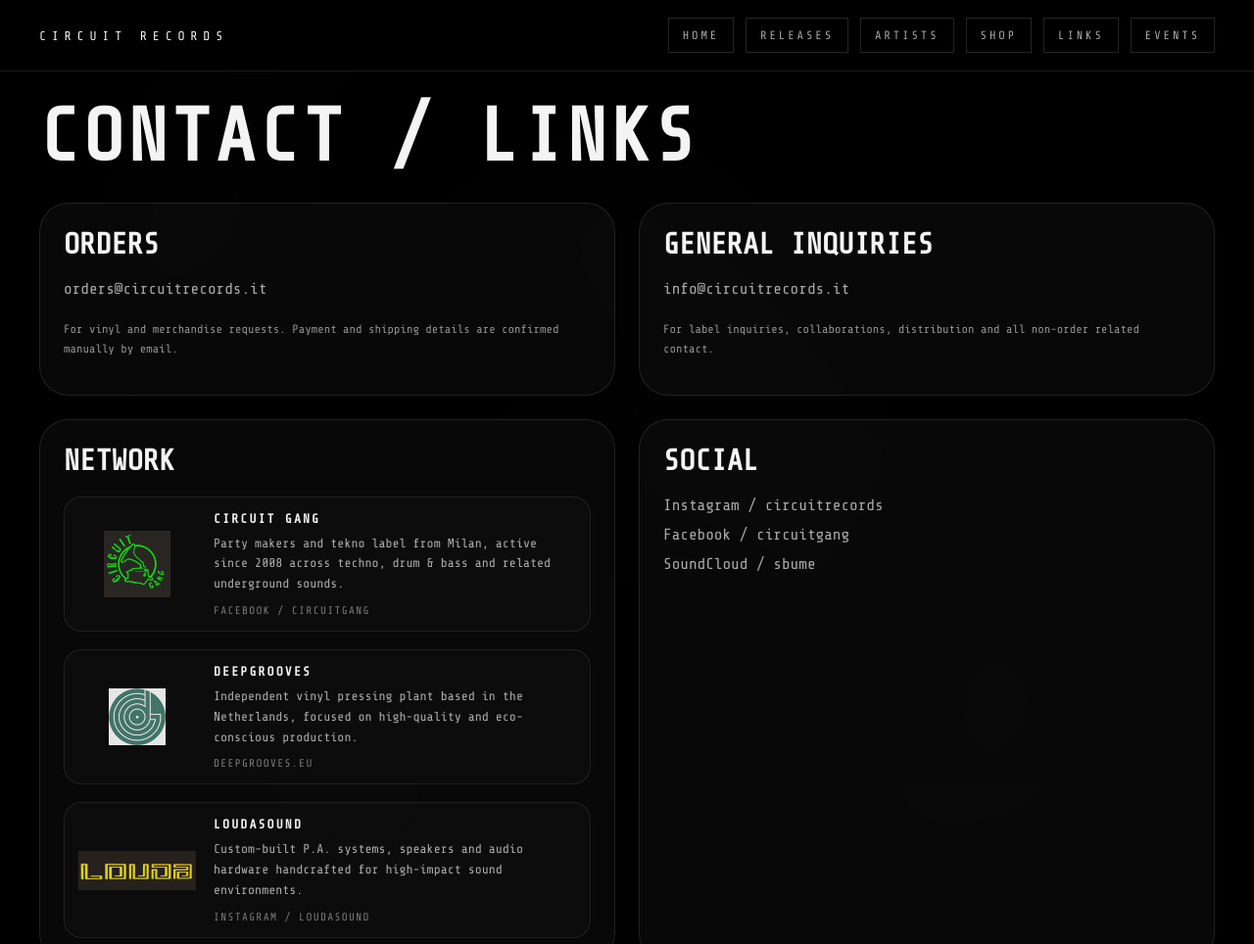
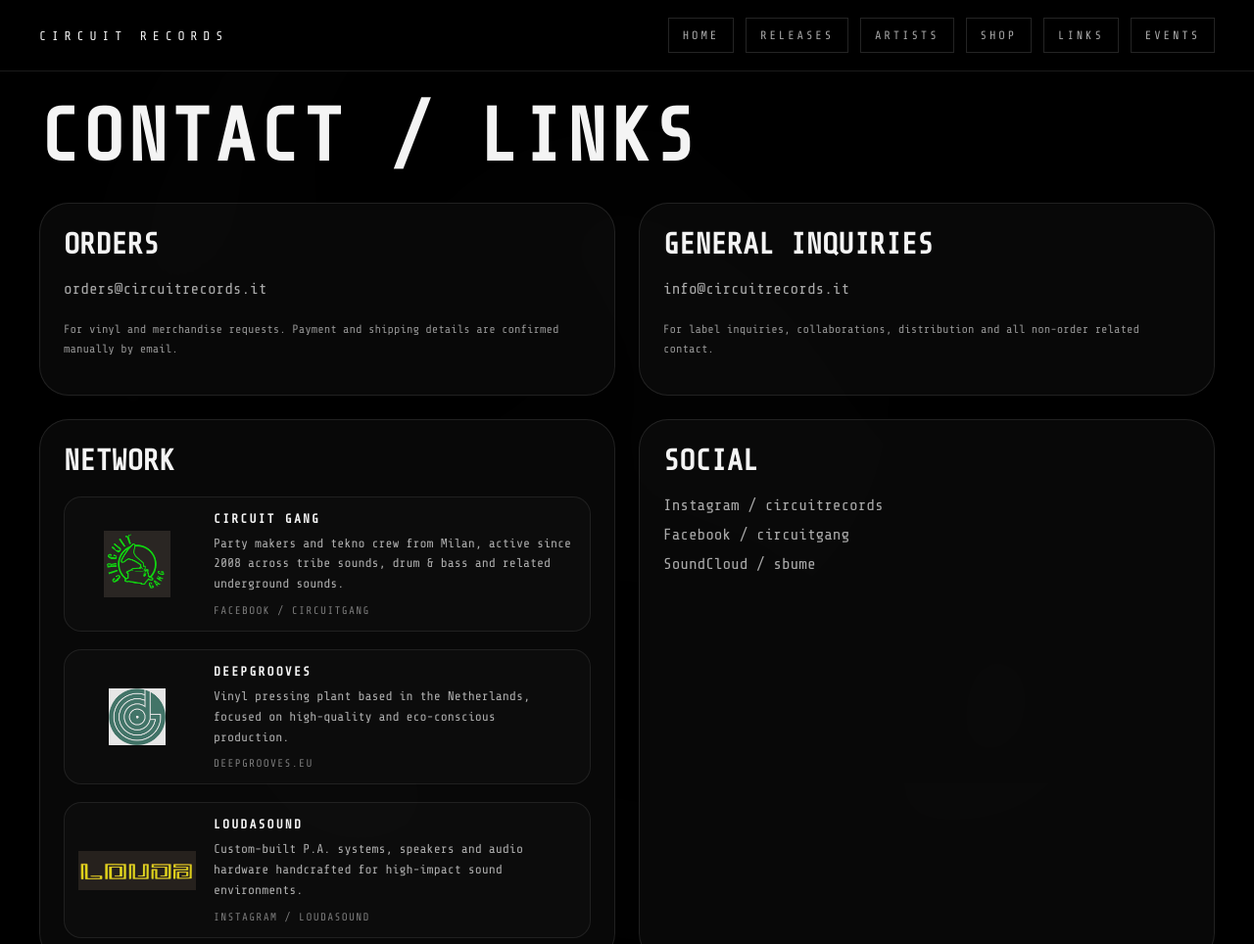
Before and after one commit to masgiorgino-pixel/circuit-records-site, a plain HTML site: page links.html in a window 1280 px wide. Shown: the top 964 px of the page at 98% size. Drawn offline with nearby package versions, Linux system fonts and the light colour scheme.

Commit message:
Update links.html

```diff
--- a/links.html
+++ b/links.html
@@ -51,7 +51,7 @@
             <img src="images/circuit-gang-logo.jpg" alt="Circuit Gang logo" />
             <div>
               <strong>Circuit Gang</strong>
-              <p>Party makers and tekno label from Milan, active since 2008 across techno, drum &amp; bass and related underground sounds.</p>
+              <p>Party makers and tekno crew from Milan, active since 2008 across tribe sounds, drum &amp; bass and related underground sounds.</p>
               <span>Facebook / Circuitgang</span>
             </div>
           </a>
@@ -60,7 +60,7 @@
             <img src="images/deepgrooves-logo.png" alt="Deepgrooves logo" />
             <div>
               <strong>Deepgrooves</strong>
-              <p>Independent vinyl pressing plant based in the Netherlands, focused on high-quality and eco-conscious production.</p>
+              <p>Vinyl pressing plant based in the Netherlands, focused on high-quality and eco-conscious production.</p>
               <span>deepgrooves.eu</span>
             </div>
           </a>
```
